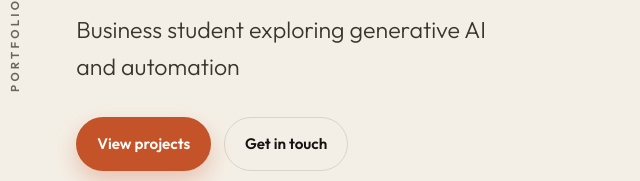
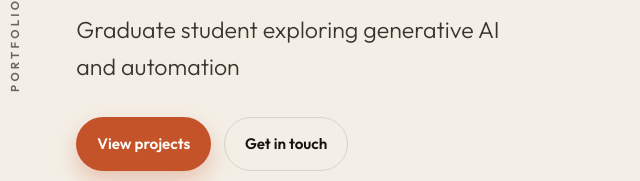
Before and after one commit to Ifra-Masroor/Ifra-Masroor.github.io, a plain HTML site: page index.html in a window 1280 px wide. Shown: the part 411-592 px from the top of the page, 82-722 px from the left. Drawn offline with Linux system fonts and the light colour scheme.

Commit message:
Update hero tagline to graduate student

```diff
--- a/index.html
+++ b/index.html
@@ -623,7 +623,7 @@
       <div>
         <p class="eyebrow reveal">Generative AI with Business Applications</p>
         <h1 class="reveal reveal-d1">Ifra Khanam</h1>
-        <p class="lede reveal reveal-d2">Business student exploring generative AI and automation</p>
+        <p class="lede reveal reveal-d2">Graduate student exploring generative AI and automation</p>
         <div class="hero-actions reveal reveal-d3">
           <a class="btn btn-primary" href="#projects">View projects</a>
           <a class="btn btn-ghost" href="#contact">Get in touch</a>
```
